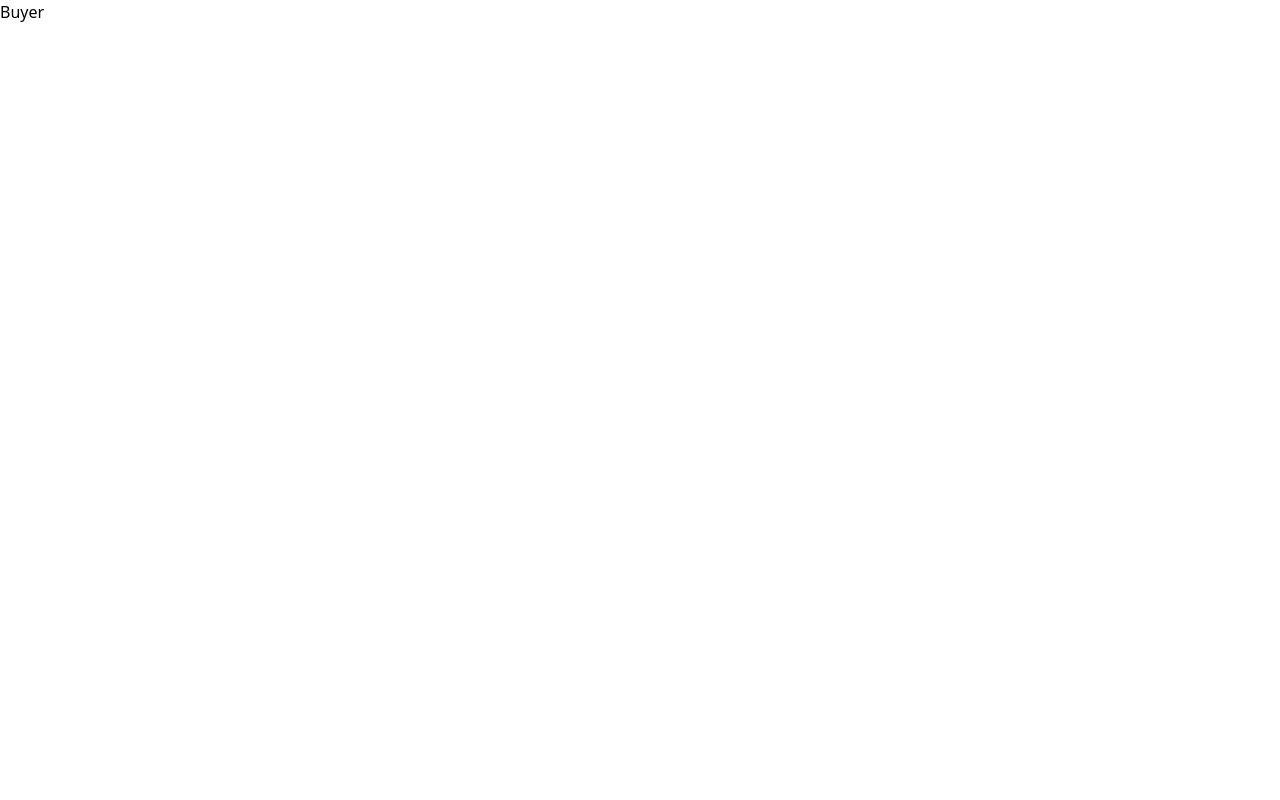
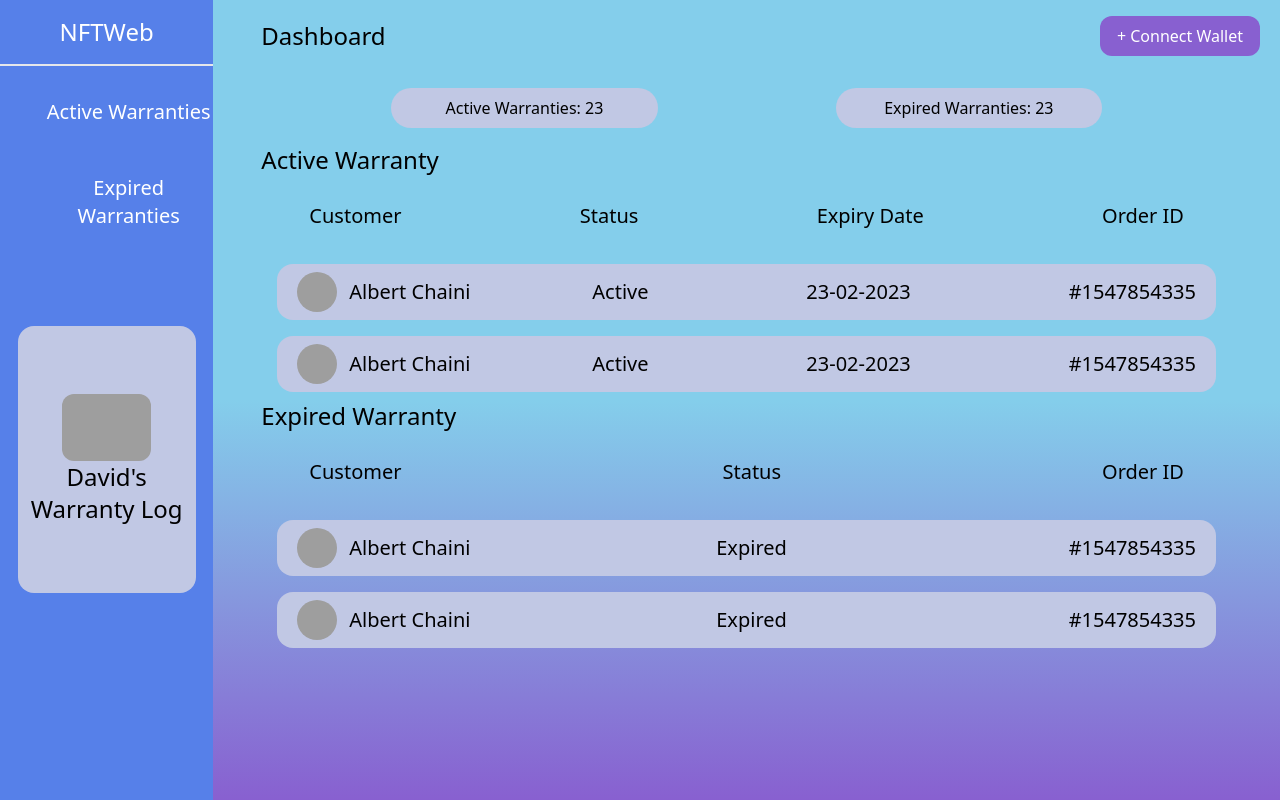
Before and after one commit to a-sambhab/NFTDocket, a React (Create React App) app in the folder client/: page /buyer in a window 1280 px wide. Built offline with nearby package versions, Linux system fonts and the light colour scheme; grey boxes are pictures that could not be loaded.

Commit message:
Frontend Commit

```diff
--- a/client/src/App.jsx
+++ b/client/src/App.jsx
@@ -4,6 +4,7 @@ import Approve from "./pages/Approve";
 import Buyer from "./pages/Buyer";
 import Landing from "./pages/Landing";
 import Seller from "./pages/Seller"
+import Warranty from "./pages/Warranty";
 
 function App() {
   return (
@@ -13,6 +14,7 @@ function App() {
         <Route path="/seller" element={<Seller/>}/>
         <Route path="/buyer" element={<Buyer/>}/>
         <Route path="/approve/:warrantyID" element={<Approve/>}/>
+        <Route path="/warranty/:warrantyID" element={<Warranty/>}/>
       </Routes>
     </>
   );
--- a/client/src/pages/Buyer.jsx
+++ b/client/src/pages/Buyer.jsx
@@ -1,9 +1,106 @@
 import React from 'react'
+import { NavLink } from 'react-router-dom'
+
+function Navbutton(props) {
+  return(
+    <a href={props.link} className='text-white text-xl w-5/6 h-fit py-4 mt-4 ml-11 hover:bg-secondary-1 active:bg-secondary-1 text-center rounded-l-xl'>{props.content}</a>
+  );
+}
+
+function WarrantyCount(props) {
+  return(
+    <>
+      <div className='w-1/4 h-10  bg-secondary-3 flex justify-center items-center rounded-3xl'>{props.head}: {props.count}</div>
+    </>
+  );
+}
+
+function ActiveWarranty(props) {
+  return(
+    <>
+      <NavLink to={`/warranty/${props.id}`} className='bg-secondary-3 mx-16 h-14 flex justify-between items-center rounded-2xl text-xl my-2'>
+        <div className='flex justify-center items-center pl-5'>
+          <img className='w-10 h-10 rounded-full' src={props.img}/>
+          <span className='px-3'>{props.name}</span>
+        </div>
+        <span className='pr-12'>{props.status}</span>
+        <span className='pr-12'>{props.expiry}</span>
+        <span className='pr-5'>#{props.id}</span>
+      </NavLink>
+    </>
+  );
+}
+function ExpiredWarranty(props){
+  return(
+    <>
+      <NavLink to={`/warranty/${props.id}`} className='bg-secondary-3 mx-16 h-14 flex justify-between items-center rounded-2xl text-xl my-2'>
+        <div className='flex justify-center items-center pl-5'>
+          <img className='w-10 h-10 rounded-full' src={props.img}/>
+          <span className='px-3'>{props.name}</span>
+        </div>
+        <span className='pr-12'>{props.status}</span>
+        <span className='pr-5'>#{props.id}</span>
+      </NavLink>
+    </>
+  )
+}
 
 function Buyer() {
   return (
-    <div>Buyer</div>
+    <>
+    <div className='flex w-screen h-fit min-h-screen bg-primary overflow-x-hidden'>
+      <div className='sidebar w-1/6 h-full flex flex-col items-center' >
+        <NavLink to="/" className='text-white text-2xl border-b-2 p-4 w-full h-fit flex justify-center items-center'>NFTWeb</NavLink>
+        <Navbutton link="#active" content="Active Warranties" />
+        <Navbutton link="#expired" content="Expired Warranties" />
+        <div className='w-5/6 h-2/6 bg-secondary-3 my-20 flex flex-col justify-center items-center rounded-2xl'>
+          <img className='w-1/2 rounded-xl' src='https://res.cloudinary.com/dgy8ybeoy/image/upload/v1658402368/6df919637ea1e3a6bf7f6b98022b3b62_npgxgf.jpg'/>
+          <div className='text-2xl text-center'>David's Warranty Log</div>
+        </div>
+      </div>
+      <div className='main w-5/6 h-fit min-h-screen bg-gradient-to-b from-secondary-1 via-secondary-1 to-secondary-2'>
+        <div className='flex justify-between items-center h-fit py-4'>
+          <span className='text-2xl ml-12'>Dashboard</span>
+          <div className='text-white bg-secondary-2 mr-5 w-40 h-10 text-center rounded-xl pt-2'>+ Connect Wallet</div>
+        </div>
+        <div className='w-full h-1/6 flex items-center justify-evenly my-4'>
+          {/* <button className='w-1/4 bg-secondary-3'>Active Warranties: 23</button> */}
+          <WarrantyCount head="Active Warranties" count="23"/>
+          <WarrantyCount head="Expired Warranties" count="23"/>
+        </div>
+        <div id="active">
+          <div className='text-2xl pl-12'>
+            Active Warranty
+          </div>
+          <div className='text-xl flex justify-between mx-24 items-center h-20'>
+            <span>Customer</span>
+            <span>Status</span>
+            <span>Expiry Date</span>
+            <span>Order ID</span>
+          </div>
+          <div className='flex flex-col justify-evenly'>
+            <ActiveWarranty img="https://res.cloudinary.com/dgy8ybeoy/image/upload/v1658402368/6df919637ea1e3a6bf7f6b98022b3b62_npgxgf.jpg" name="Albert Chaini" status="Active" id="1547854335" expiry="23-02-2023"/>
+            <ActiveWarranty img="https://res.cloudinary.com/dgy8ybeoy/image/upload/v1658402368/6df919637ea1e3a6bf7f6b98022b3b62_npgxgf.jpg" name="Albert Chaini" status="Active" id="1547854335" expiry="23-02-2023"/>
+          </div>
+        </div>
+        <div id="expired">
+          <div className='text-2xl pl-12'>
+            Expired Warranty
+          </div>
+          <div className='text-xl flex justify-between mx-24 items-center h-20'>
+            <span>Customer</span>
+            <span>Status</span>
+            <span>Order ID</span>
+          </div>
+          <div className='flex flex-col justify-evenly'>
+            <ExpiredWarranty img="https://res.cloudinary.com/dgy8ybeoy/image/upload/v1658402368/6df919637ea1e3a6bf7f6b98022b3b62_npgxgf.jpg" name="Albert Chaini" status="Expired" id="1547854335"/>
+            <ExpiredWarranty img="https://res.cloudinary.com/dgy8ybeoy/image/upload/v1658402368/6df919637ea1e3a6bf7f6b98022b3b62_npgxgf.jpg" name="Albert Chaini" status="Expired" id="1547854335"/>
+          </div>
+        </div>
+      </div>
+    </div>
+    </>
   )
 }
 
-export default Buyer
+export default Buyer;
--- a/client/src/pages/Landing.jsx
+++ b/client/src/pages/Landing.jsx
@@ -4,8 +4,15 @@ import { NavLink } from 'react-router-dom'
 function Landing() {
   return (
     <>
-        <NavLink to='/seller'>seller</NavLink>
-        <NavLink to='/buyer'>buyer</NavLink>
+    <div className='w-screen h-screen'>
+        <div className='w-full h-12 bg-primary fixed'>
+            <NavLink to='/' className='text-white text-2xl w-full pt-2 pl-2 h-fit flex justify-start items-center'>NFTWeb</NavLink>
+        </div>
+        <div className='w-full h-full  bg-gradient-to-b from-secondary-1 via-secondary-1 to-secondary-2 flex justify-evenly items-center'>
+          <NavLink className='w-1/4 h-1/4 bg-secondary-3 flex justify-center items-center' to='seller'>Seller</NavLink>
+          <NavLink className='w-1/4 h-1/4 bg-secondary-3 flex justify-center items-center' to='buyer'>Buyer</NavLink>
+        </div>
+    </div>
     </>
   )
 }
--- a/client/src/pages/Seller.jsx
+++ b/client/src/pages/Seller.jsx
@@ -32,7 +32,7 @@ function PendingWarranty(props) {
 function ActiveWarranty(props) {
   return(
     <>
-      <div className='bg-secondary-3 mx-16 h-14 flex justify-between items-center rounded-2xl text-xl my-2'>
+      <NavLink to={`/warranty/${props.id}`} className='bg-secondary-3 mx-16 h-14 flex justify-between items-center rounded-2xl text-xl my-2'>
         <div className='flex justify-center items-center pl-5'>
           <img className='w-10 h-10 rounded-full' src={props.img}/>
           <span className='px-3'>{props.name}</span>
@@ -40,9 +40,23 @@ function ActiveWarranty(props) {
         <span className='pr-12'>{props.status}</span>
         <span className='pr-12'>{props.expiry}</span>
         <span className='pr-5'>#{props.id}</span>
-      </div>
+      </NavLink>
     </>
   );
+}
+function ExpiredWarranty(props){
+  return(
+    <>
+      <NavLink to={`/warranty/${props.id}`} className='bg-secondary-3 mx-16 h-14 flex justify-between items-center rounded-2xl text-xl my-2'>
+        <div className='flex justify-center items-center pl-5'>
+          <img className='w-10 h-10 rounded-full' src={props.img}/>
+          <span className='px-3'>{props.name}</span>
+        </div>
+        <span className='pr-12'>{props.status}</span>
+        <span className='pr-5'>#{props.id}</span>
+      </NavLink>
+    </>
+  )
 }
 
 function Seller() {
@@ -109,8 +123,8 @@ function Seller() {
             <span>Order ID</span>
           </div>
           <div className='flex flex-col justify-evenly'>
-            <PendingWarranty img="https://res.cloudinary.com/dgy8ybeoy/image/upload/v1658402368/6df919637ea1e3a6bf7f6b98022b3b62_npgxgf.jpg" name="Albert Chaini" status="Expired" id="1547854335"/>
-            <PendingWarranty img="https://res.cloudinary.com/dgy8ybeoy/image/upload/v1658402368/6df919637ea1e3a6bf7f6b98022b3b62_npgxgf.jpg" name="Albert Chaini" status="Expired" id="1547854335"/>
+            <ExpiredWarranty img="https://res.cloudinary.com/dgy8ybeoy/image/upload/v1658402368/6df919637ea1e3a6bf7f6b98022b3b62_npgxgf.jpg" name="Albert Chaini" status="Expired" id="1547854335"/>
+            <ExpiredWarranty img="https://res.cloudinary.com/dgy8ybeoy/image/upload/v1658402368/6df919637ea1e3a6bf7f6b98022b3b62_npgxgf.jpg" name="Albert Chaini" status="Expired" id="1547854335"/>
           </div>
         </div>
       </div>
--- /dev/null
+++ b/client/src/pages/Warranty.jsx
@@ -0,0 +1,35 @@
+import React from 'react'
+import { NavLink, useParams } from 'react-router-dom'
+
+function Warranty() {
+    const {warrantyID} = useParams();
+    console.log(warrantyID);
+    const Verify = () => {
+        console.log("verifying");
+    }
+  return (
+    <>
+        <div className='w-screen h-screen'>
+        <div className='w-full h-12 bg-primary fixed'>
+            <NavLink to='/' className='text-white text-2xl w-full pt-2 pl-2 h-fit flex justify-start items-center'>NFTWeb</NavLink>
+        </div>
+        <div className='w-full h-full  bg-gradient-to-b from-secondary-1 via-secondary-1 to-secondary-2 flex justify-center items-center'>
+            <div className='w-1/3 h-4/6 flex justify-start items-center flex-col bg-secondary-3'>
+                <div className='text-2xl'>Warranty #{warrantyID}</div>
+                <div className='flex flex-col justify-evenly items-center w-2/3 h-full'>
+                    <img className='w-full p-0.5 h-2/3' src="https://res.cloudinary.com/dgy8ybeoy/image/upload/v1658402368/6df919637ea1e3a6bf7f6b98022b3b62_npgxgf.jpg"/>
+                    <div className='flex flex-col justify-center items-center'>
+                        <span className='w-full text-center'>Order ID: 1514444150</span>
+                        <span className='w-full text-center'>Owner Address: 11645050222..666666</span>
+                        <span className='w-full text-center'>Expiry Date: 29/07/2022</span>
+                        <button className='bg-green-700 rounded-xl w-1/3 text-white m-2' onclick = {Verify}>Verify</button>
+                    </div>
+                </div>
+            </div>
+        </div>
+    </div>
+    </>
+  )
+}
+
+export default Warranty
```
Also changed, not shown: client/src/pages/Approve.jsx (+17 -6 lines).
